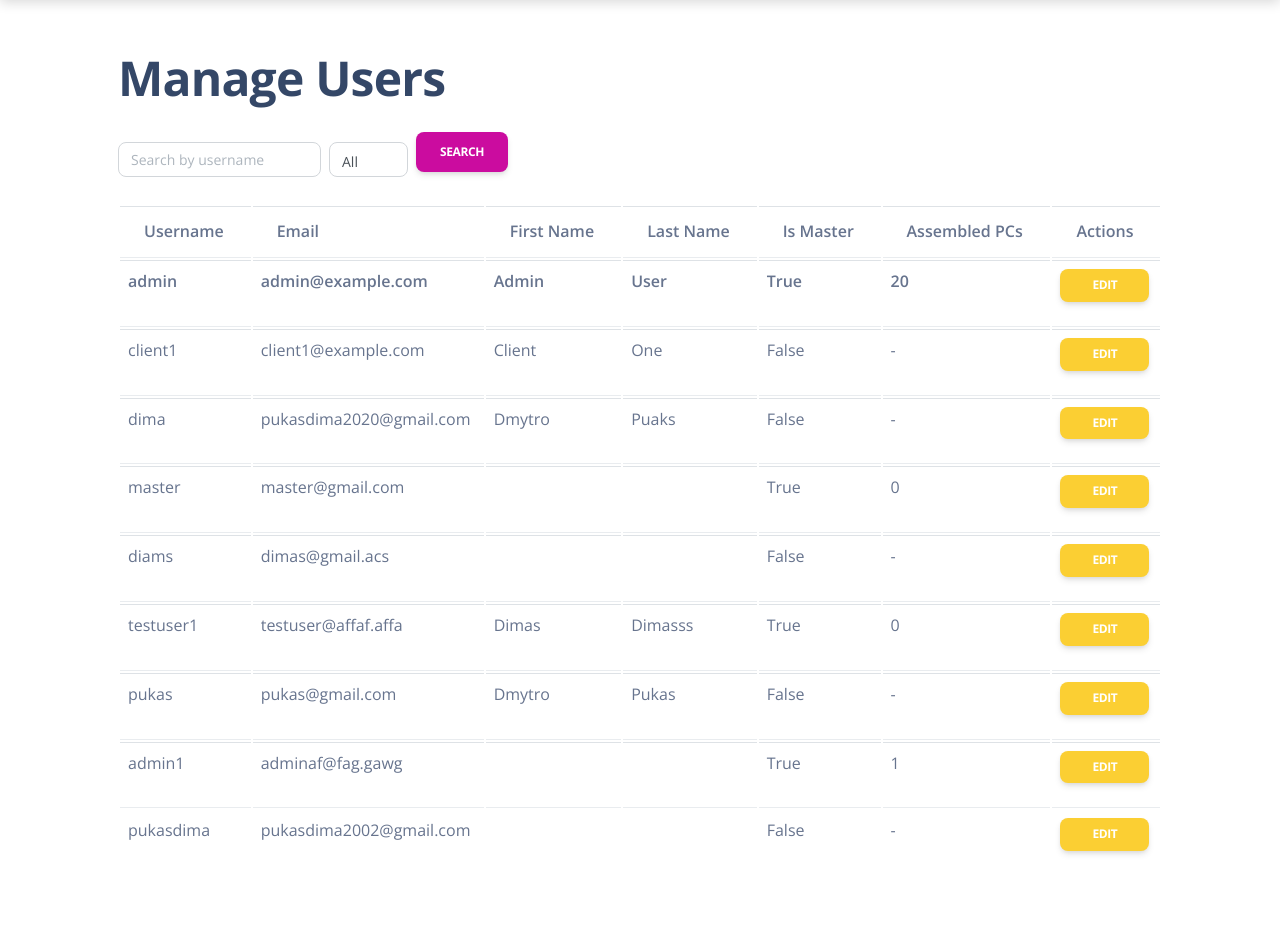
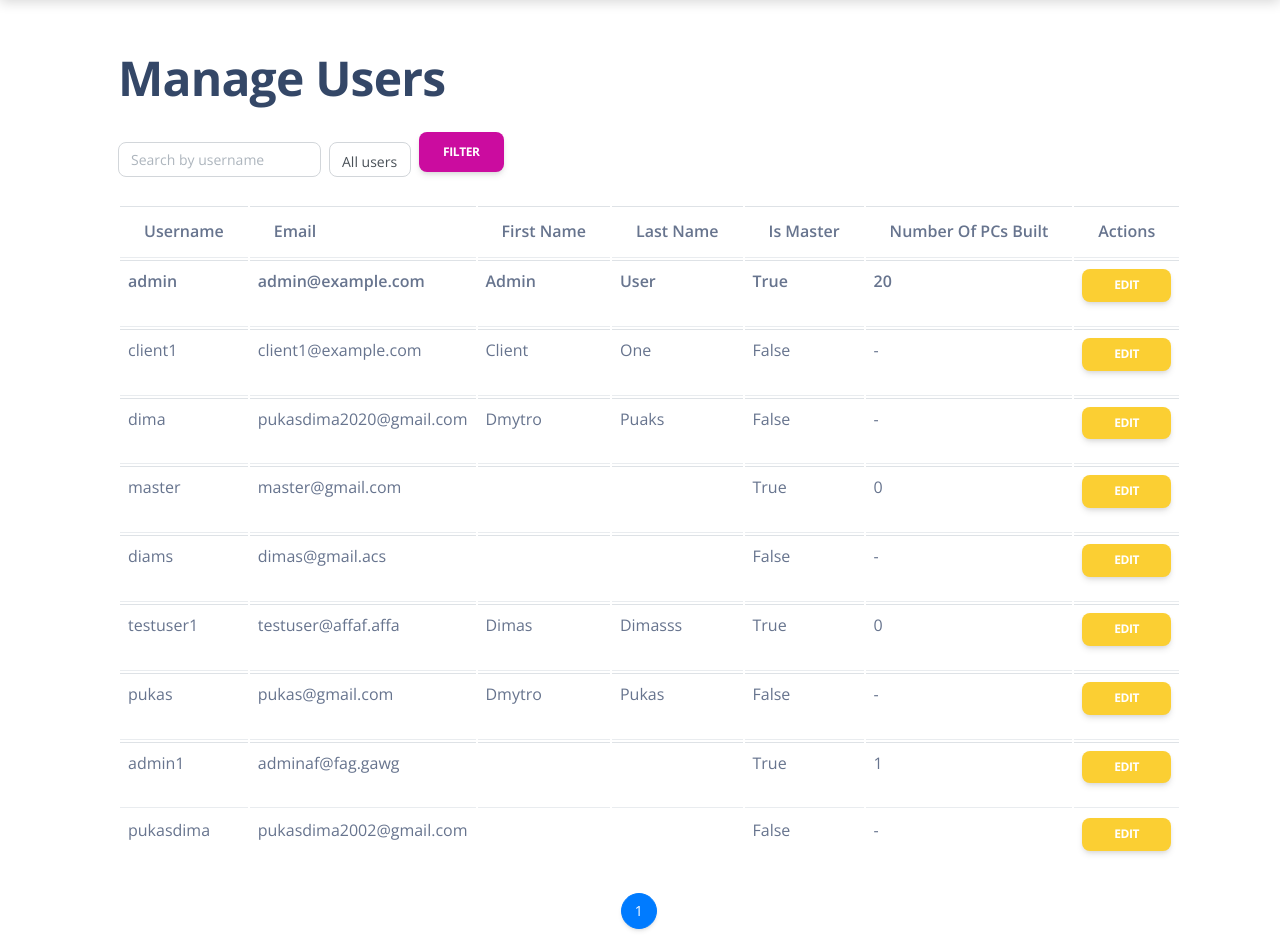
Before and after one commit to Gilgumish/computer-workshop, a Django app: page /manage_users/ in a window 1280 px wide. Shown: the part 105-1050 px from the top of the page. Before the commit the page ends 960 px from the top, so only its background shows below. Run offline with Django 5.2, Linux system fonts and the light colour scheme; a user stored in the database is signed in; data comes from the database, SQL or seed files in the repository; some libraries are stand-ins or nearby versions.

Commit message:
Add pagination for manage_users

```diff
--- a/templates/workshop/manage_users.html
+++ b/templates/workshop/manage_users.html
@@ -1,6 +1,5 @@
 {% extends "base.html" %}
-
-{% block title %}Manage Users{% endblock %}
+{% load static %}
 
 {% block content %}
 <div class="container mt-5">
@@ -8,11 +7,11 @@
     <form method="get" class="form-inline mb-3">
         <input type="text" name="search" class="form-control mr-2" placeholder="Search by username" value="{{ search_query }}">
         <select name="is_master" class="form-control mr-2">
-            <option value="">All</option>
+            <option value="">All users</option>
             <option value="yes" {% if master_filter == 'yes' %}selected{% endif %}>Masters</option>
             <option value="no" {% if master_filter == 'no' %}selected{% endif %}>Clients</option>
         </select>
-        <button type="submit" class="btn btn-primary">Search</button>
+        <button type="submit" class="btn btn-primary">Filter</button>
     </form>
     <table class="table">
         <thead>
@@ -22,13 +21,13 @@
                 <th>First Name</th>
                 <th>Last Name</th>
                 <th>Is Master</th>
-                <th>Assembled PCs</th>
+                <th>Number of PCs Built</th>
                 <th>Actions</th>
             </tr>
         </thead>
         <tbody>
-            {% for user_info in user_data %}
-            <tr{% if user_info.user == request.user %} class="font-weight-bold"{% endif %}>
+            {% for user_info in page_obj %}
+            <tr {% if user_info.user == request.user %}class="font-weight-bold"{% endif %}>
                 <td>{{ user_info.user.username }}</td>
                 <td>{{ user_info.user.email }}</td>
                 <td>{{ user_info.user.first_name }}</td>
@@ -42,5 +41,28 @@
             {% endfor %}
         </tbody>
     </table>
+    <nav aria-label="Page navigation">
+        <ul class="pagination justify-content-center">
+            {% if page_obj.has_previous %}
+            <li class="page-item">
+                <a class="page-link" href="?page={{ page_obj.previous_page_number }}" aria-label="Previous">
+                    <span aria-hidden="true">&laquo;</span>
+                </a>
+            </li>
+            {% endif %}
+            {% for num in page_obj.paginator.page_range %}
+            <li class="page-item {% if page_obj.number == num %}active{% endif %}">
+                <a class="page-link" href="?page={{ num }}">{{ num }}</a>
+            </li>
+            {% endfor %}
+            {% if page_obj.has_next %}
+            <li class="page-item">
+                <a class="page-link" href="?page={{ page_obj.next_page_number }}" aria-label="Next">
+                    <span aria-hidden="true">&raquo;</span>
+                </a>
+            </li>
+            {% endif %}
+        </ul>
+    </nav>
 </div>
 {% endblock %}
--- a/workshop/views.py
+++ b/workshop/views.py
@@ -1,3 +1,4 @@
+from django.core.paginator import Paginator
 from django.shortcuts import render, redirect, get_object_or_404
 from django.contrib.auth.decorators import login_required
 from django.contrib.auth import login
@@ -206,11 +207,15 @@
             assembled_pcs_count = "-"
         user_data.append({"user": user, "assembled_pcs_count": assembled_pcs_count})
 
+    paginator = Paginator(user_data, 10)
+    page_number = request.GET.get("page")
+    page_obj = paginator.get_page(page_number)
+
     return render(
         request,
         "workshop/manage_users.html",
         {
-            "user_data": user_data,
+            "page_obj": page_obj,
             "search_query": search_query,
             "master_filter": master_filter,
         },
```
